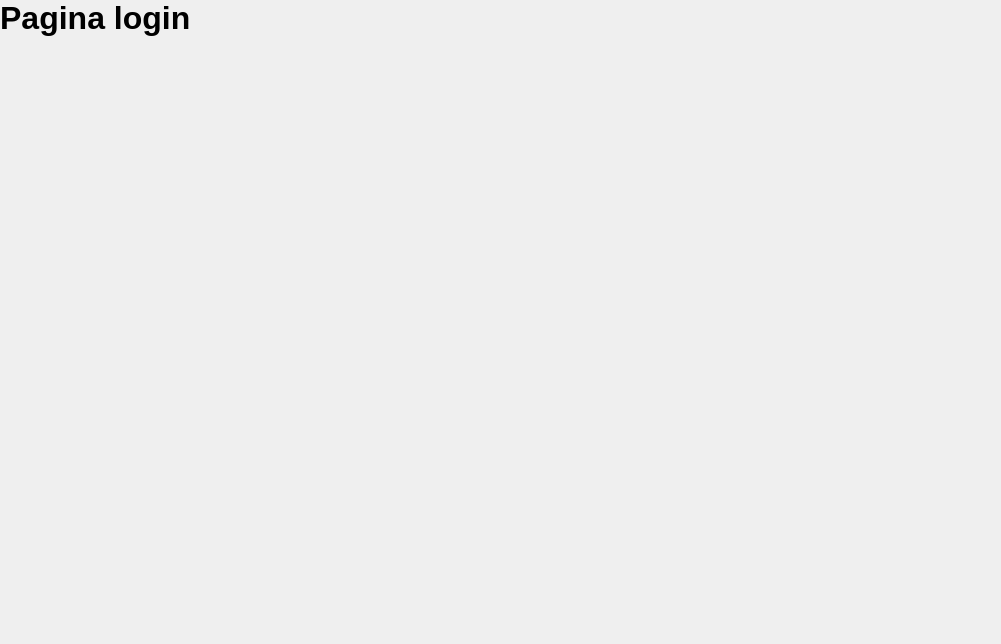
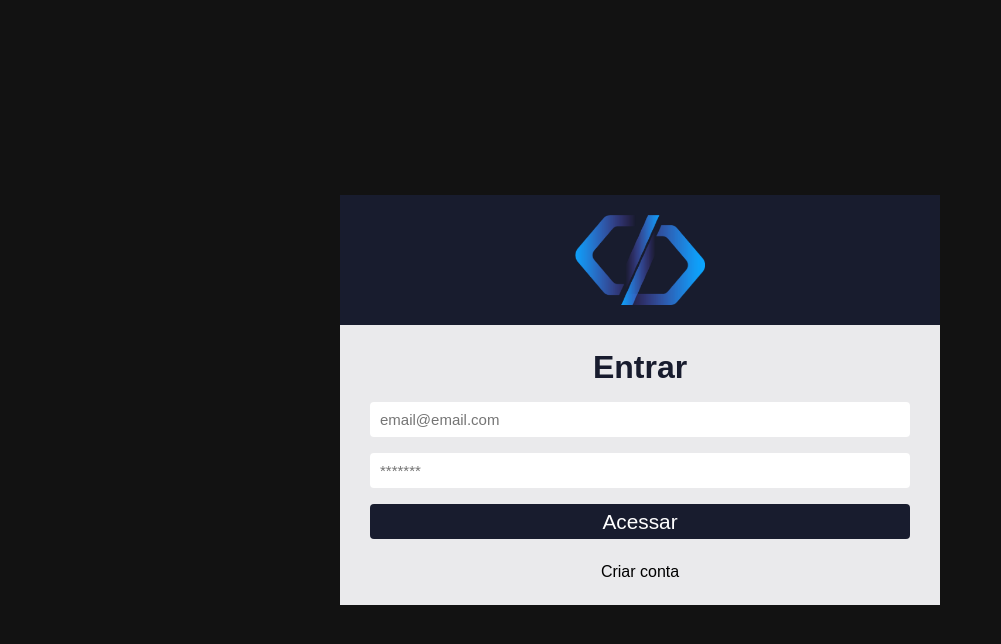
Before and after one commit to JoelSantoss/Sistema-De-Chamados, a React (Create React App) app: page / in a window 1280 px wide. Shown: the top 644 px of the page, without its empty margins (0-1001 px from the left). Built offline with nearby package versions, Linux system fonts and the light colour scheme.

Commit message:
paginaDeLogin

```diff
--- a/src/pages/SignIn/index.js
+++ b/src/pages/SignIn/index.js
@@ -1,7 +1,36 @@
+import './signIn.css';
+import logo from '../../assets/logo.png';
+import { useState } from 'react';
+import { Link } from 'react-router-dom';
+
 export default function SignIn(){
+    const [email, setEmail] = useState('');
+    const [password, setPassword] = useState('');
+
     return(
-        <div>
-            <h1>Pagina login</h1>
+        <div className='container-center'>
+            <div className='login'>
+                <div className='login-area'>
+                  <img src={logo} alt='Logo de sistema de login'/>
+                </div>
+            <form>
+                <h1>Entrar</h1>
+                <input type='text'
+                 placeholder='email@email.com'
+                 value={email}
+                 onChange={ (e) => setEmail(e.target.value)}
+                 />
+
+                  <input type='password'
+                 placeholder='*******'
+                 value={password}
+                 onChange={ (e) => setPassword(e.target.value)}
+                 />
+
+                 <button type='submit'>Acessar</button>
+            </form>
+            <Link to="register"> Criar conta</Link>
+            </div>
         </div>
     )
 }
--- /dev/null
+++ b/src/pages/SignIn/signIn.css
@@ -0,0 +1,71 @@
+.container-center{
+    height: 100%;
+    display: flex;
+    justify-content: center;
+    align-items: center;
+    background-color: #121212;
+    padding: 0 12px;
+}
+
+.login{
+    background-color:#EAEAEC ;
+    width: 600px;
+    display: flex;
+    align-items: center;
+    justify-content: center;
+    flex-direction: column;
+
+}
+
+.login-area{
+    background-color:#181c2e ;
+    width: 100%;
+    display: flex;
+    justify-content: center;
+
+}
+.login-area img{
+    width: 170px;
+    height: 130px;
+    padding: 20px;
+}
+
+form{
+   margin-top:1.5rem;
+   width: 90%;
+   display: flex;
+   flex-direction: column;
+
+}
+
+form h1{
+    text-align: center;
+    margin-bottom: 1rem;
+    color: #181c2e;
+}
+
+.login input{
+    margin-bottom: 1rem;
+    height: 35px;
+    border-radius: 4px;
+    border: 0;
+    padding: 10px;
+    font-size: 15px;
+    background-color:#FFF ;
+
+}
+
+form button{
+    height: 35px;
+    border: 0;
+    border-radius: 4px;
+    background-color: #181c2e;
+    color: #FFF;
+    font-size: 1.3rem;
+}
+
+.login a{
+    margin: 1.5rem 0;
+    color: #000;
+    cursor: pointer;
+}
```
